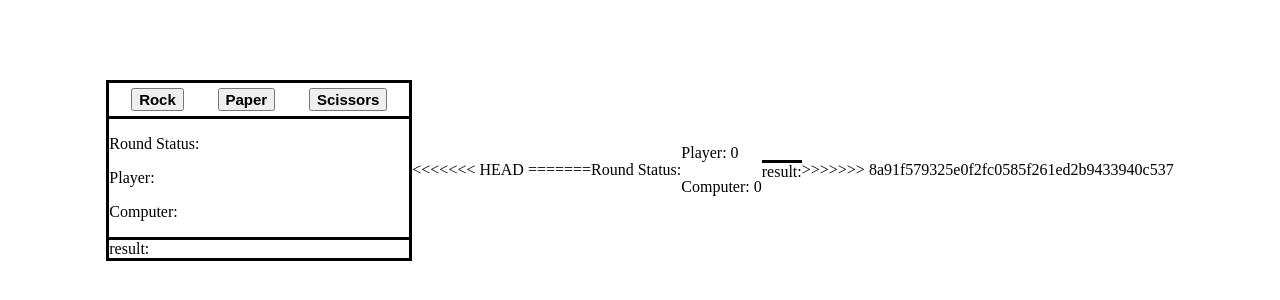
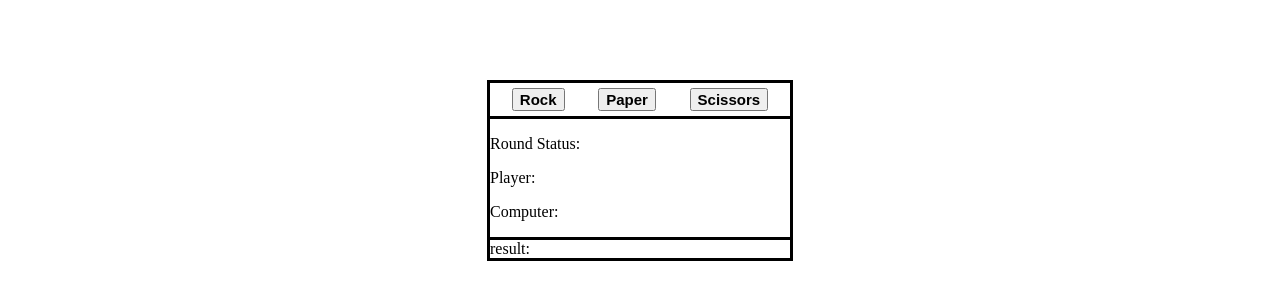
Before and after one commit to iysz18/Project-Rock-Paper-Scissors, a plain HTML site: page index.html in a window 1280 px wide. Shown: the part 238-538 px from the top of the page. Drawn offline with Linux system fonts and the light colour scheme.

Commit message:
Updated the UI with better readability while playing a game

```diff
--- a/index.html
+++ b/index.html
@@ -14,27 +14,16 @@
             <button id="scissorsBtn">Scissors</button>
         </div>
         <div id="roundStatusContainer">
-            <p id="roundStatus">Round Status:</p>
+            <p>Round Status: <a id="roundStatus"></a></p>
         </div>
         <div id="scoreContainer">
-            <p id="playerScore">Player: </p>
-            <p id="computerScore">Computer: </p>
+            <p>Player: <a id="playerScore"></a></p>
+            <p>Computer: <a id="computerScore"></a></p>
         </div>
-        <div id="endResultContainer">result: </div>
+        <div id="endResultContainer">result: <a id="winnerText"></a></div>
     </div>
-<<<<<<< HEAD
 
-
-=======
-    <div id="roundStatusContainer">
-        <p>Round Status: <a id="roundStatus"></a></p>
-    </div>
-    <div id="scoreContainer">
-        <p>Player: <a id="playerScore">0</a></p>
-        <p>Computer: <a id="computerScore">0</a></p>
-    </div>
-    <div id="endResultContainer">result: </div>
->>>>>>> 8a91f579325e0f2fc0585f261ed2b9433940c537
+    <!-- javascript -->
     <script src="./js/game.js"></script>
 </body>
 </html>
--- a/js/game.js
+++ b/js/game.js
@@ -7,7 +7,7 @@ let computerScore = 0;
 const roundStatus = document.querySelector('#roundStatus');
 const pScore = document.querySelector('#playerScore');
 const cScore = document.querySelector('#computerScore');
-const result = document.querySelector('#endResultContainer');
+const result = document.querySelector('#winnerText');
 
 const rockChoice = document.querySelector('#rockBtn');
 rockChoice.addEventListener('click', () => {
```
